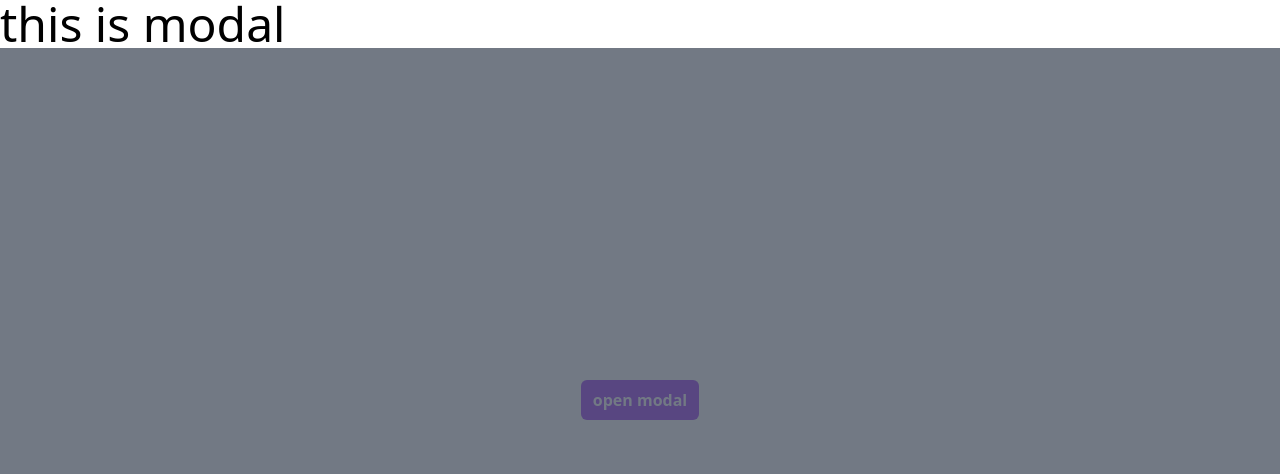
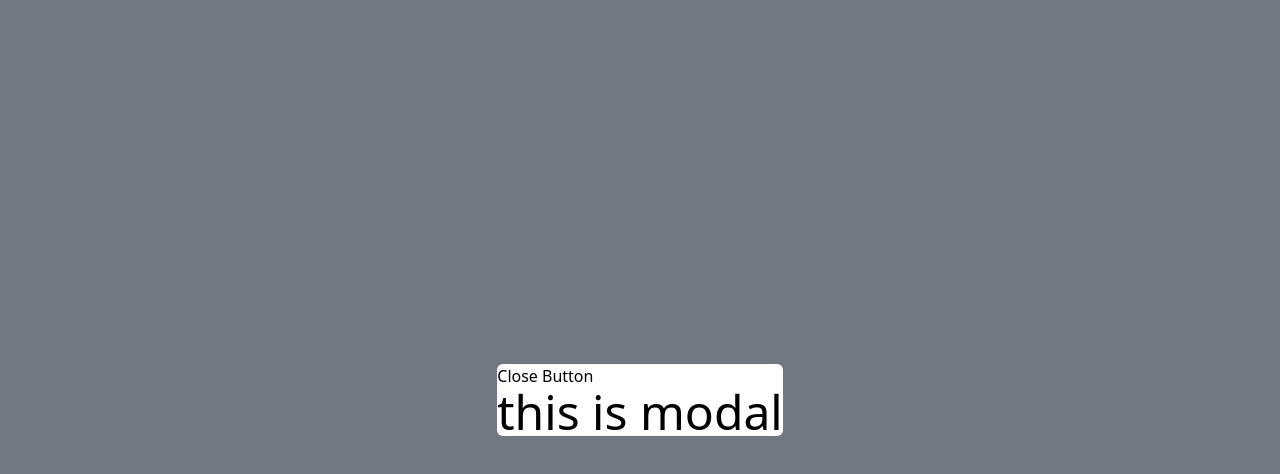
Before and after one commit to rakib-molla/react-reusable-components-module-4-Apollo-2, a React (Vite) app: page / in a window 1280 px wide. Both pictures are taken after a click on the button "open modal". Shown: the top 474 px of the page. Built offline with nearby package versions, Linux system fonts and the light colour scheme.

Commit message:
outsideclick close modal

```diff
--- a/src/App.tsx
+++ b/src/App.tsx
@@ -6,18 +6,18 @@ import Modal from "./components/ui/Modal";
 
 function App() {
   const [modal, setModal] = useState(false);
-  const handleOpenModalClose=()=>{
-    setModal(prev=> !prev);
-  }
+  const handleOpenModalClose = () => {
+    setModal((prev) => !prev);
+  };
   return (
     <Container>
       <div className="h-screen w-full flex items-center justify-center ">
-
         {/* reUseable button  */}
-         <Button onClick={()=> setModal((prev)=> !prev)}>open modal</Button>
-         <Modal isOpen={modal} onClose={handleOpenModalClose}>
-         <h1>this is modal </h1>
-         </Modal>
+        <Button onClick={() => setModal((prev) => !prev)}>open modal</Button>
+        <Modal isOpen={modal} onClose={handleOpenModalClose}>
+          <Modal.CloseButton />
+          <h1>this is modal </h1>
+        </Modal>
       </div>
     </Container>
   );
--- a/src/components/ui/Modal.tsx
+++ b/src/components/ui/Modal.tsx
@@ -1,17 +1,38 @@
 import { createPortal } from "react-dom";
 import cn from "../../utils/cn";
+import {MouseEvent, useRef } from "react";
 
 const Modal = ({ isOpen, onClose, children }) => {
+  const containerRef = useRef<HTMLDivElement>(null);
+
+  const handleOutsideClose = (e: MouseEvent) => {
+    if (!containerRef?.current?.contains(e.target as Node)) {
+      onClose();
+    }
+  };
+
   return createPortal(
     <div
-      className={cn("fixed inset-0 bg-gray-700/70 invisible z-[999]", {
-        visible: isOpen,
-      })}
+      className={cn(
+        "fixed flex items-center justify-center inset-0 bg-gray-700/70 invisible z-[999]",
+        {
+          visible: isOpen,
+        }
+      )}
+      onClick={handleOutsideClose}
     >
-      <div className="bg-white"> {children}</div>
+      <div ref={containerRef} className="bg-white max-w-sm rounded-md">
+        {" "}
+        {children}
+      </div>
     </div>,
     document.getElementById("portal") as Element
   );
 };
 
+const closeButton = ()=>{
+   return <div>Close Button</div>
+}
+Modal.CloseButton = closeButton;
+
 export default Modal;
```
